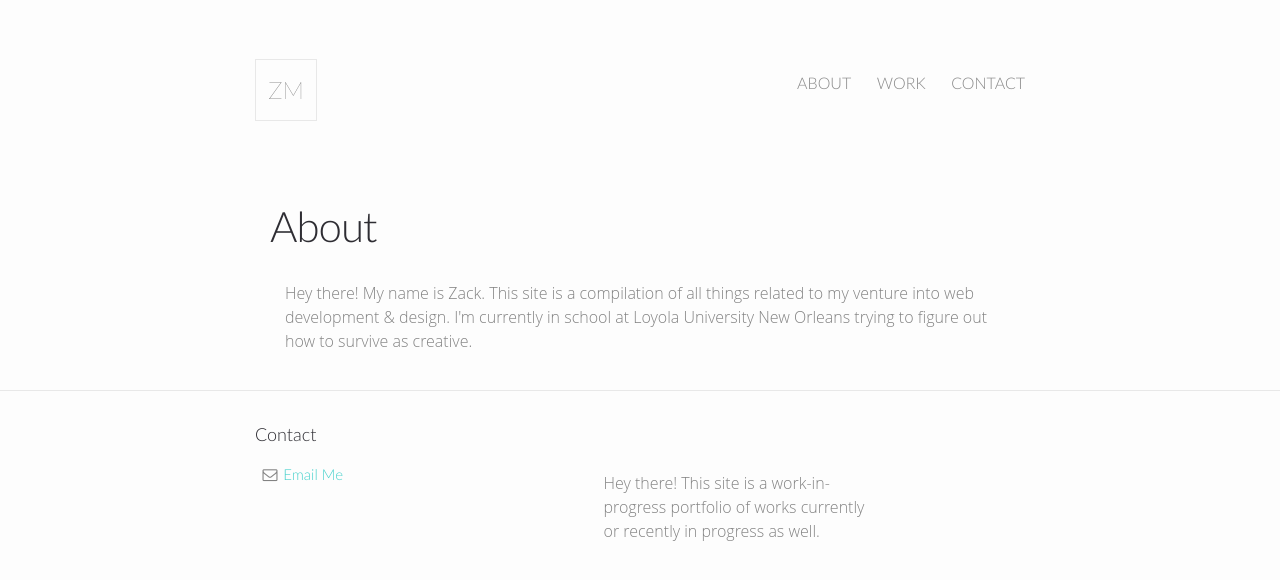
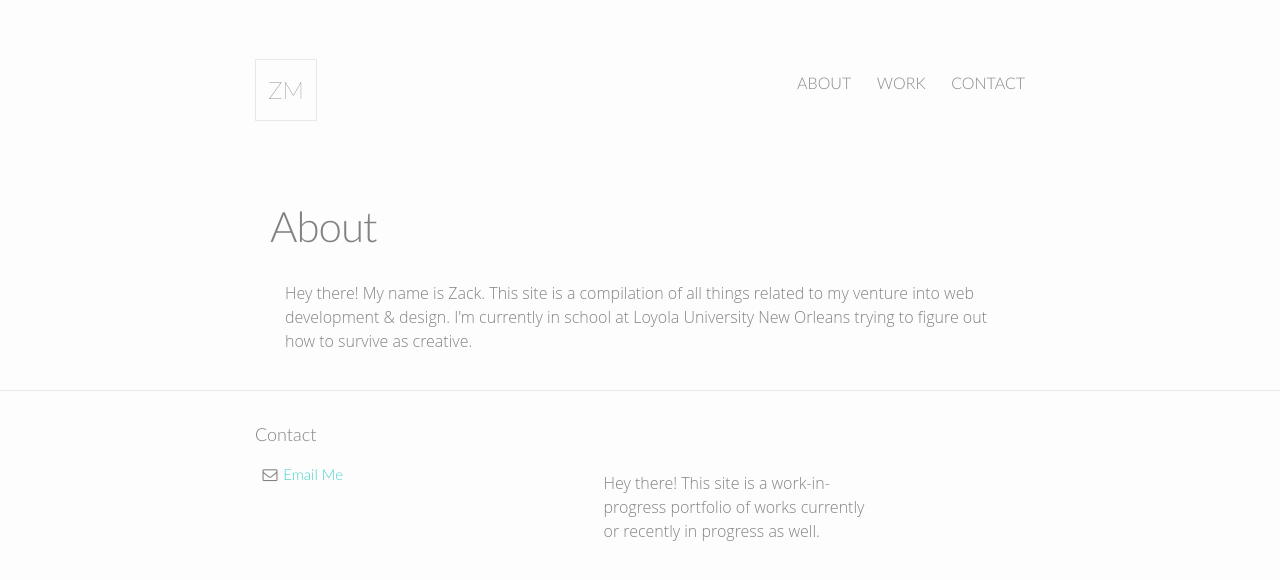
Before and after one commit to zackmeredith/zack, a Jekyll site: the page built from about/index.html, in a window 1280 px wide. Shown: the top 580 px of the page. Built offline with Jekyll 4.4.1, drawn with Linux system fonts in a browser that asks for light colours; nearby versions of some CDN libraries.

Commit message:
test landscape phone

```diff
--- a/css/2-base/_vars.sass
+++ b/css/2-base/_vars.sass
@@ -1,9 +1,9 @@
 $primary-color: #F6C
-$text-color: #2E2D33
+$text-color: $grey-color
 $accent-color: #48D1CC
 $accent-light: #40E0D0
 $bg-color: #F6F6F8
 $link-color: $accent-color
-$selection-color: #FFF498
+$selection-color: $accent-color
 
 $base-font-family: 'Lato', sans-serif
--- a/css/3-modules/_header.sass
+++ b/css/3-modules/_header.sass
@@ -64,7 +64,7 @@
 			weight: 300
 		color: #898989
 		margin-bottom: 5vh
-		+media-query($on-palm)
+		+media-query($on-tablet)
 			font:
 				size: 28px
 
@@ -78,7 +78,7 @@
 			size: 18px
 			weight: 200
 		width: 40%
-		+media-query($on-palm)
+		+media-query($on-tablet)
 			width: 90%
 			font-size: 16px
 
--- a/css/main.css
+++ b/css/main.css
@@ -3092,7 +3092,7 @@
   font-size: 16px;
   line-height: 1.5;
   font-weight: 300;
-  color: #2E2D33;
+  color: #828282;
   background-color: #fdfdfd;
   -webkit-text-size-adjust: 100%;
 }
@@ -3154,7 +3154,7 @@
   text-decoration: none;
 }
 a:hover {
-  color: #2E2D33;
+  color: #828282;
 }
 
 /**
@@ -3807,7 +3807,7 @@
   color: #898989;
   margin-bottom: 5vh;
 }
-@media screen and (max-width: 600px) {
+@media screen and (max-width: 700px) {
   .words-container h2 {
     font-size: 28px;
   }
@@ -3822,7 +3822,7 @@
   font-weight: 200;
   width: 40%;
 }
-@media screen and (max-width: 600px) {
+@media screen and (max-width: 700px) {
   .words-container .tagline {
     width: 90%;
     font-size: 16px;
--- a/css/main.scss
+++ b/css/main.scss
@@ -21,6 +21,7 @@
 $content-width:    800px;
 
 $on-palm:          600px;
+$on-tablet:		   700px;
 $on-laptop:        800px;
 
 
```
Also changed, not shown: 1 other file.
